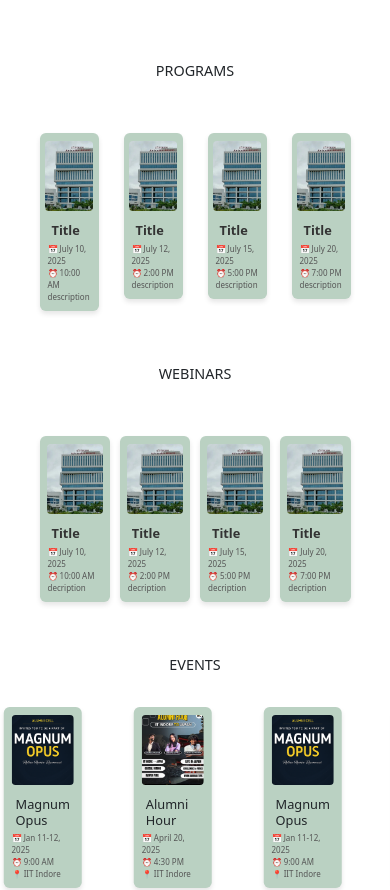
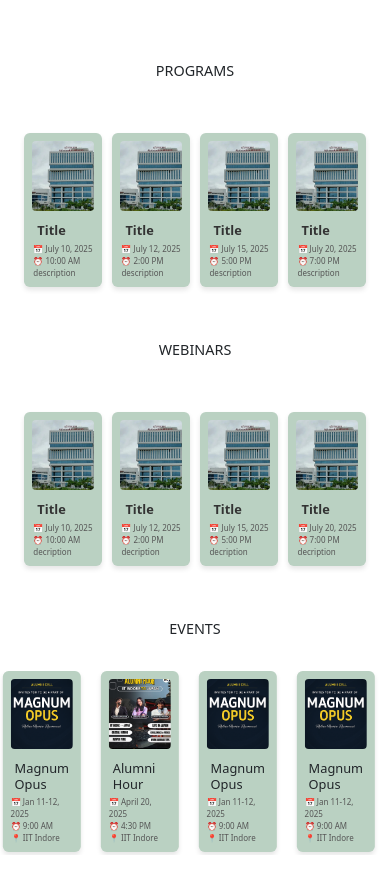
Before and after one commit to Sethu-madhav17/alumnicell, a React (Vite) app: page / in a window 390 px wide. Shown: the part 1293-2183 px from the top of the page. Built offline with nearby package versions, Linux system fonts and the light colour scheme; a web font is replaced by a local one.

Commit message:
changes in cards

```diff
--- a/src/Components/Eventh/Eventh.jsx
+++ b/src/Components/Eventh/Eventh.jsx
@@ -82,7 +82,7 @@
    {
     breakpoint: 1000,
     settings: {
-      slidesToShow: 3,
+      slidesToShow: 4,
     },
   },
 
--- a/src/Components/ProgramH/ProgramH.css
+++ b/src/Components/ProgramH/ProgramH.css
@@ -3,8 +3,8 @@
   justify-content: center;
   gap: 25px;
   padding: 20px;
-  margin-left: 5vw;
-  margin-right: 5vw;
+  margin-left: 1vw;
+  margin-right: 1vw;
 }
 
 .program-card {
@@ -56,7 +56,7 @@
 /* Responsive */
 
 @media (max-width: 480px) {
-  .webinar-container {
+  .program-container {
     gap: 10px;
   }
 }
--- a/src/Components/WebinarH/WebinarH.css
+++ b/src/Components/WebinarH/WebinarH.css
@@ -3,8 +3,8 @@
   justify-content: center;
   gap: 25px;
   padding: 20px;
-   margin-left: 5vw;
-  margin-right: 5vw;
+  margin-right: 1vw;
+  margin-left: 1vw;
 }
 
 .webinar-card {
```
